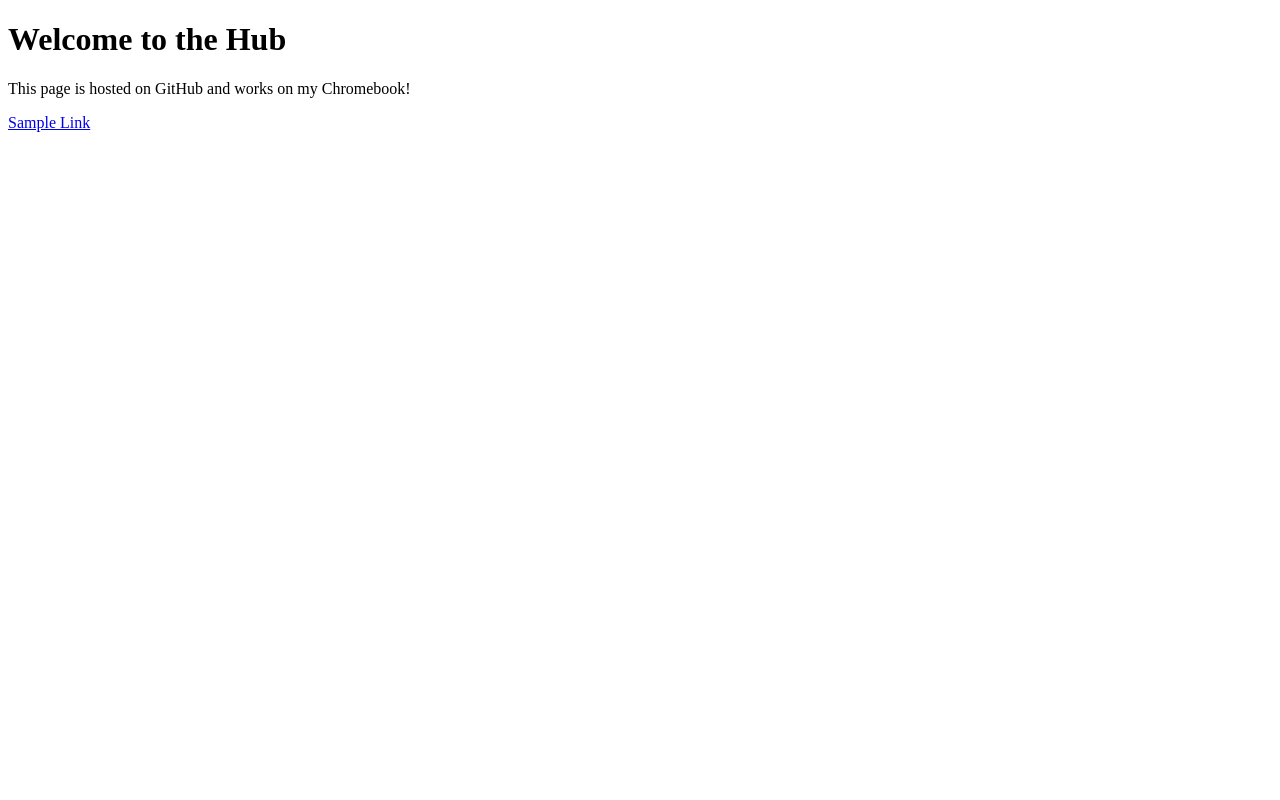
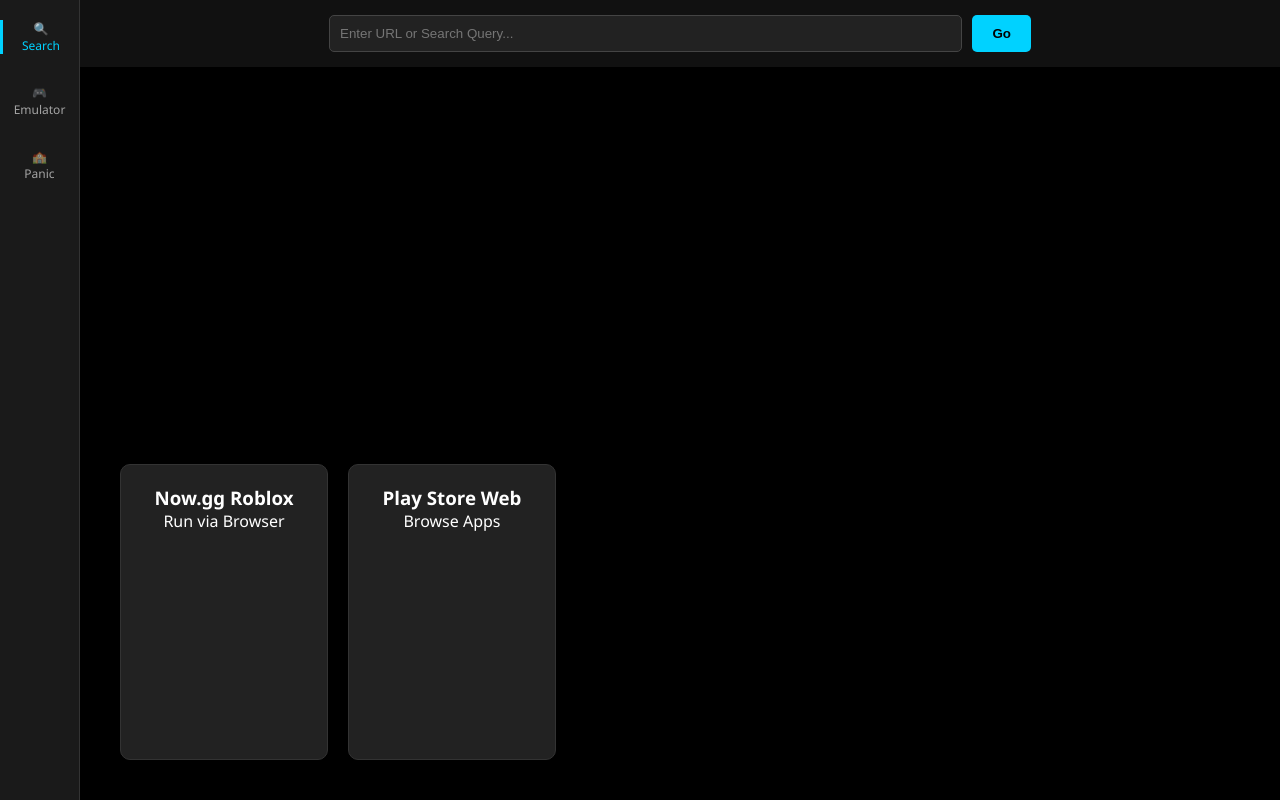
Before and after one commit to YovaniRod/Surplas, a plain HTML site: page index.html in a window 1280 px wide. Drawn offline with Linux system fonts and the light colour scheme.

Commit message:
Update index.html

```diff
--- a/index.html
+++ b/index.html
@@ -1,11 +1,104 @@
 <!DOCTYPE html>
-<html>
+<html lang="en">
 <head>
-    <title>My Unblocked Hub</title>
+    <meta charset="UTF-8">
+    <meta name="viewport" content="width=device-width, initial-scale=1.0">
+    <title>Dashboard</title>
+    <style>
+        * { box-sizing: border-box; margin: 0; padding: 0; }
+        body { font-family: 'Segoe UI', Tahoma, Geneva, Verdana, sans-serif; background: #0f0f0f; color: white; display: flex; height: 100vh; overflow: hidden; }
+
+        /* Sidebar Navigation */
+        .sidebar { width: 80px; background: #1a1a1a; display: flex; flex-direction: column; align-items: center; padding-top: 20px; border-right: 1px solid #333; }
+        .nav-item { margin-bottom: 30px; cursor: pointer; opacity: 0.6; transition: 0.3s; font-size: 12px; text-align: center; }
+        .nav-item:hover { opacity: 1; color: #00d2ff; }
+        .nav-item.active { opacity: 1; color: #00d2ff; border-left: 3px solid #00d2ff; width: 100%; }
+
+        /* Main Content Area */
+        .main { flex-grow: 1; display: flex; flex-direction: column; }
+
+        /* Search Bar Area */
+        .header { padding: 15px; background: #111; display: flex; justify-content: center; }
+        .search-box { width: 60%; display: flex; gap: 10px; }
+        input { flex-grow: 1; padding: 10px; border-radius: 5px; border: 1px solid #444; background: #222; color: white; }
+        button { padding: 10px 20px; background: #00d2ff; border: none; border-radius: 5px; cursor: pointer; font-weight: bold; }
+
+        /* Content Frames */
+        .content-frame { flex-grow: 1; width: 100%; border: none; background: #000; }
+        .hidden { display: none; }
+
+        /* Emulator Grid */
+        #emulator-view { padding: 40px; display: grid; grid-template-columns: repeat(auto-fill, minmax(200px, 1fr)); gap: 20px; }
+        .card { background: #222; padding: 20px; border-radius: 10px; text-align: center; border: 1px solid #333; cursor: pointer; }
+        .card:hover { border-color: #00d2ff; background: #2a2a2a; }
+    </style>
 </head>
 <body>
-    <h1>Welcome to the Hub</h1>
-    <p>This page is hosted on GitHub and works on my Chromebook!</p>
-    <a href="https://www.google.com">Sample Link</a>
+
+    <div class="sidebar">
+        <div class="nav-item active" onclick="showTab('search')">🔍<br>Search</div>
+        <div class="nav-item" onclick="showTab('emulator')">🎮<br>Emulator</div>
+        <div class="nav-item" onclick="window.location.href='https://classroom.google.com'">🏫<br>Panic</div>
+    </div>
+
+    <div class="main">
+        <div class="header" id="search-header">
+            <div class="search-box">
+                <input type="text" id="urlInput" placeholder="Enter URL or Search Query...">
+                <button onclick="launchProxy()">Go</button>
+            </div>
+        </div>
+
+        <iframe id="browser-frame" class="content-frame" src="about:blank"></iframe>
+
+        <div id="emulator-view" class="content-frame hidden">
+            <div class="card" onclick="launchEmulator('https://now.gg/apps/roblox/2310/roblox.html')">
+                <h3>Now.gg Roblox</h3>
+                <p>Run via Browser</p>
+            </div>
+            <div class="card" onclick="launchEmulator('https://google.com/search?q=play+store+web')">
+                <h3>Play Store Web</h3>
+                <p>Browse Apps</p>
+            </div>
+        </div>
+    </div>
+
+    <script>
+        function showTab(tab) {
+            const browser = document.getElementById('browser-frame');
+            const emulator = document.getElementById('emulator-view');
+            const header = document.getElementById('search-header');
+
+            document.querySelectorAll('.nav-item').forEach(i => i.classList.remove('active'));
+
+            if (tab === 'search') {
+                browser.classList.remove('hidden');
+                emulator.classList.add('hidden');
+                header.classList.remove('hidden');
+            } else {
+                browser.classList.add('hidden');
+                emulator.classList.remove('hidden');
+                header.classList.add('hidden');
+            }
+        }
+
+        function launchProxy() {
+            const input = document.getElementById('urlInput').value;
+            const frame = document.getElementById('browser-frame');
+
+            // Basic logic: if it doesn't start with http, search it on Bing/Google
+            let url = input;
+            if (!input.startsWith('http')) {
+                url = 'https://www.bing.com/search?q=' + encodeURIComponent(input);
+            }
+            frame.src = url;
+        }
+
+        function launchEmulator(url) {
+            const frame = document.getElementById('browser-frame');
+            showTab('search');
+            frame.src = url;
+        }
+    </script>
 </body>
 </html>
```
